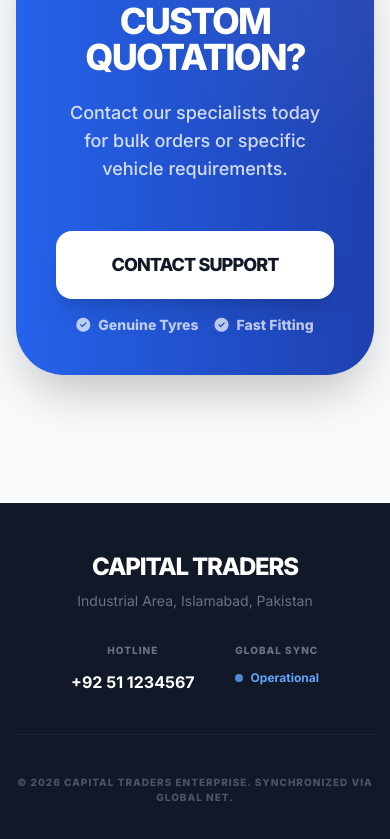
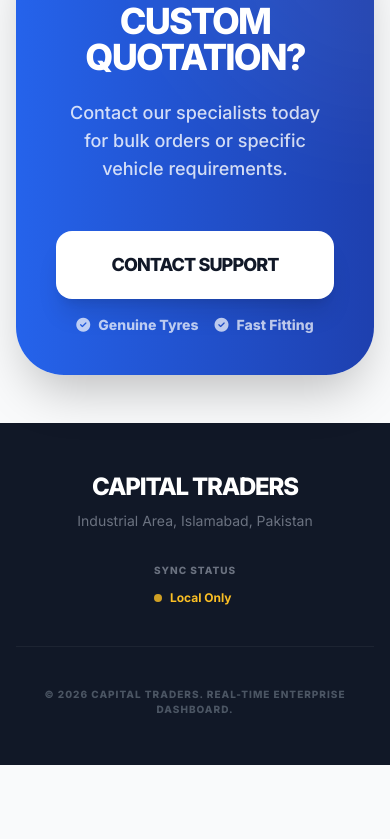
Before and after one commit to ansarali1985/Capital-Traders, a React (Vite) app: page / in a window 390 px wide. Shown: the part 4140-4979 px from the top of the page. After the commit the page ends 4905 px from the top, so only its background shows below. Built offline with nearby package versions, Linux system fonts and the light colour scheme.

Commit message:
Update App.tsx

```diff
--- a/App.tsx
+++ b/App.tsx
@@ -17,26 +17,10 @@ import ContactUs from './pages/ContactUs';
 
 const App: React.FC = () => {
   const [state, setState] = useState<AppState>(() => {
-    // 1. Check for Cloud Sync Parameter (Deployment)
-    const urlParams = new URLSearchParams(window.location.search);
-    const deployData = urlParams.get('deploy');
-    if (deployData) {
-      try {
-        const decoded = JSON.parse(atob(deployData));
-        localStorage.setItem('capital_traders_enterprise_state', JSON.stringify(decoded));
-        // Strip the URL param to keep it clean and prevent loop reloads
-        window.history.replaceState({}, document.title, window.location.pathname);
-        return decoded;
-      } catch (e) {
-        console.error("Cloud Sync: Encryption Key Invalid", e);
-      }
-    }
-
-    // 2. Local State Persistence
+    // Check LocalStorage first for the last used state
     const saved = localStorage.getItem('capital_traders_enterprise_state');
     if (saved) return JSON.parse(saved);
 
-    // 3. System Defaults
     return {
       brands: INITIAL_BRANDS,
       tyres: INITIAL_TYRES,
@@ -53,8 +37,37 @@ const App: React.FC = () => {
 
   const [isAdminAuthenticated, setIsAdminAuthenticated] = useState(false);
   const [currentView, setCurrentView] = useState<{ page: 'dashboard' | 'brand' | 'admin' | 'contact', id?: string }>({ page: 'dashboard' });
+  const [isCloudSynced, setIsCloudSynced] = useState(false);
 
-  // Real-time local persistence
+  // CLOUD SYNC ENGINE: Pull latest data from public hub
+  const fetchCloudState = useCallback(async (syncId: string) => {
+    try {
+      const response = await fetch(`https://api.npoint.io/${syncId}`);
+      if (response.ok) {
+        const cloudData = await response.json();
+        setState(cloudData);
+        setIsCloudSynced(true);
+        localStorage.setItem('capital_traders_cloud_id', syncId);
+        localStorage.setItem('capital_traders_enterprise_state', JSON.stringify(cloudData));
+      }
+    } catch (error) {
+      console.error("Cloud Sync Error:", error);
+    }
+  }, []);
+
+  useEffect(() => {
+    const urlParams = new URLSearchParams(window.location.search);
+    const syncId = urlParams.get('sync') || localStorage.getItem('capital_traders_cloud_id');
+
+    if (syncId) {
+      fetchCloudState(syncId);
+      // Auto-refresh cloud data every 60 seconds to simulate real-time updates across browsers
+      const interval = setInterval(() => fetchCloudState(syncId), 60000);
+      return () => clearInterval(interval);
+    }
+  }, [fetchCloudState]);
+
+  // Persist locally
   useEffect(() => {
     localStorage.setItem('capital_traders_enterprise_state', JSON.stringify(state));
   }, [state]);
@@ -77,6 +90,7 @@ const App: React.FC = () => {
         onNavigate={navigate}
         themeClass={currentTheme.classes}
         isAdminAuthenticated={isAdminAuthenticated}
+        isCloudSynced={isCloudSynced}
       />
 
       <main className="flex-grow">
@@ -114,7 +128,7 @@ const App: React.FC = () => {
         )}
       </main>
 
-      <footer className="bg-gray-900 text-white py-12 mt-20">
+      <footer className="bg-gray-900 text-white py-12">
         <div className="container mx-auto px-4">
           <div className="flex flex-col md:flex-row justify-between items-center gap-8 mb-10 border-b border-white/5 pb-10">
              <div className="text-center md:text-left">
@@ -123,19 +137,15 @@ const App: React.FC = () => {
              </div>
              <div className="flex flex-wrap justify-center gap-10">
                 <div className="text-center md:text-left">
-                  <p className="text-[10px] font-black text-gray-500 uppercase tracking-widest mb-3">Hotline</p>
-                  <a href={`tel:${state.businessInfo.phone}`} className="hover:text-amber-400 transition-all font-bold">{state.businessInfo.phone}</a>
-                </div>
-                <div className="text-center md:text-left">
-                  <p className="text-[10px] font-black text-gray-500 uppercase tracking-widest mb-3">Global Sync</p>
-                  <span className="flex items-center gap-2 text-xs font-bold text-blue-400">
-                    <div className="w-2 h-2 bg-blue-400 rounded-full animate-pulse"></div>
-                    Operational
+                  <p className="text-[10px] font-black text-gray-500 uppercase tracking-widest mb-3">Sync Status</p>
+                  <span className={`flex items-center gap-2 text-xs font-bold ${isCloudSynced ? 'text-green-400' : 'text-amber-400'}`}>
+                    <div className={`w-2 h-2 rounded-full animate-pulse ${isCloudSynced ? 'bg-green-400' : 'bg-amber-400'}`}></div>
+                    {isCloudSynced ? 'Live Enterprise Sync' : 'Local Only'}
                   </span>
                 </div>
              </div>
           </div>
-          <p className="text-center text-gray-600 text-[10px] font-black uppercase tracking-widest">&copy; {new Date().getFullYear()} Capital Traders Enterprise. Synchronized via Global Net.</p>
+          <p className="text-center text-gray-600 text-[10px] font-black uppercase tracking-widest">&copy; {new Date().getFullYear()} Capital Traders. Real-time Enterprise Dashboard.</p>
         </div>
       </footer>
     </div>
```
